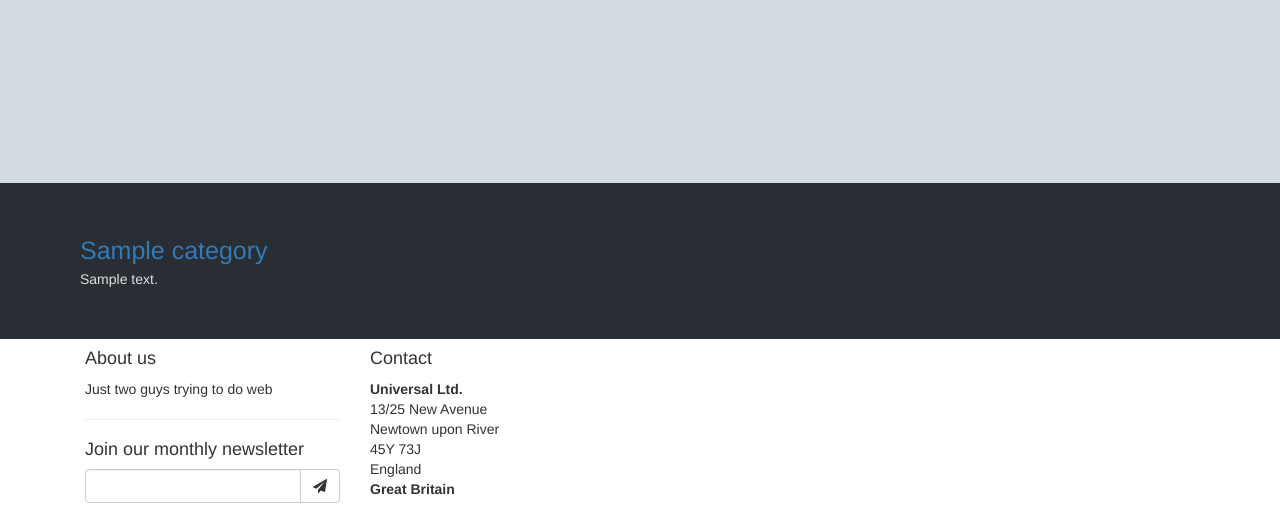
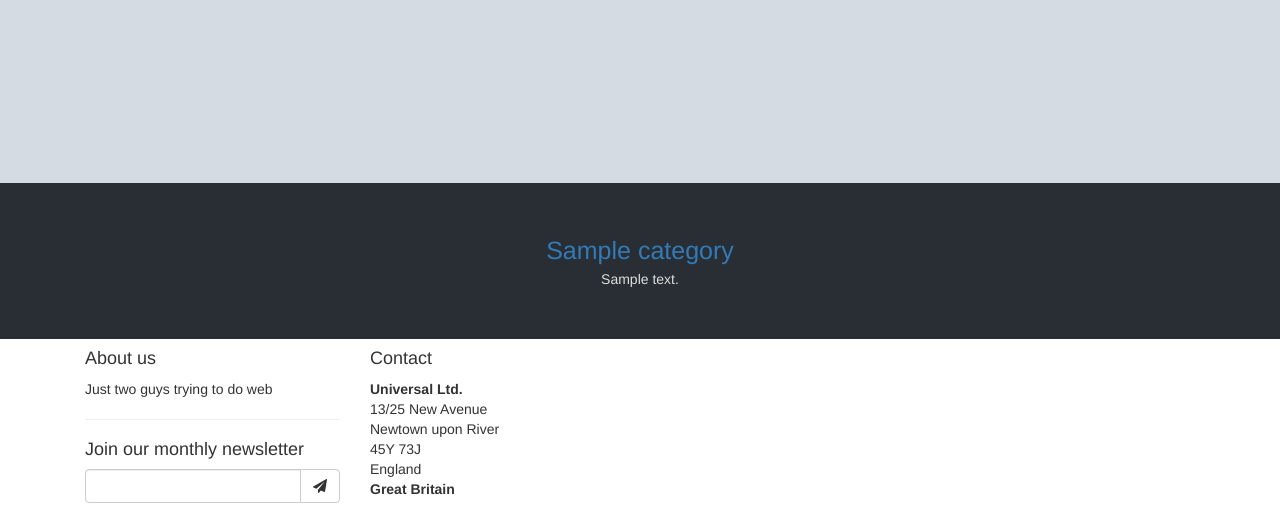
Before and after one commit to AntonBox/django_shop, a Django app: template templates/main2.html in a window 1280 px wide. Shown: the part 729-1236 px from the top of the page. Run offline with Django 3.2, Linux system fonts and the light colour scheme; the template is opened without the code that fills it: most values are stand-ins (such as "Sample title", 1, 10 or a date in 2020); grey boxes marked "Sample" are stand-in pictures; some libraries are stand-ins or nearby versions.

Commit message:
trivial improve

```diff
--- a/templates/main2.html
+++ b/templates/main2.html
@@ -44,7 +44,7 @@
   			</div>
 		</div>
 
-		<div style="color:#ddd;background-color:#282E34;text-align:center;padding:50px 80px;text-align: justify; ">
+		<div style="color:#ddd;background-color:#282E34;text-align:center;padding:50px 80px; ">
 			<a href="{{ category.get_absolute_url }}" style="text-align: center;font-size: 25px;">{{category.name}}</a>
 			<br>
 			{{category.description}}
```
